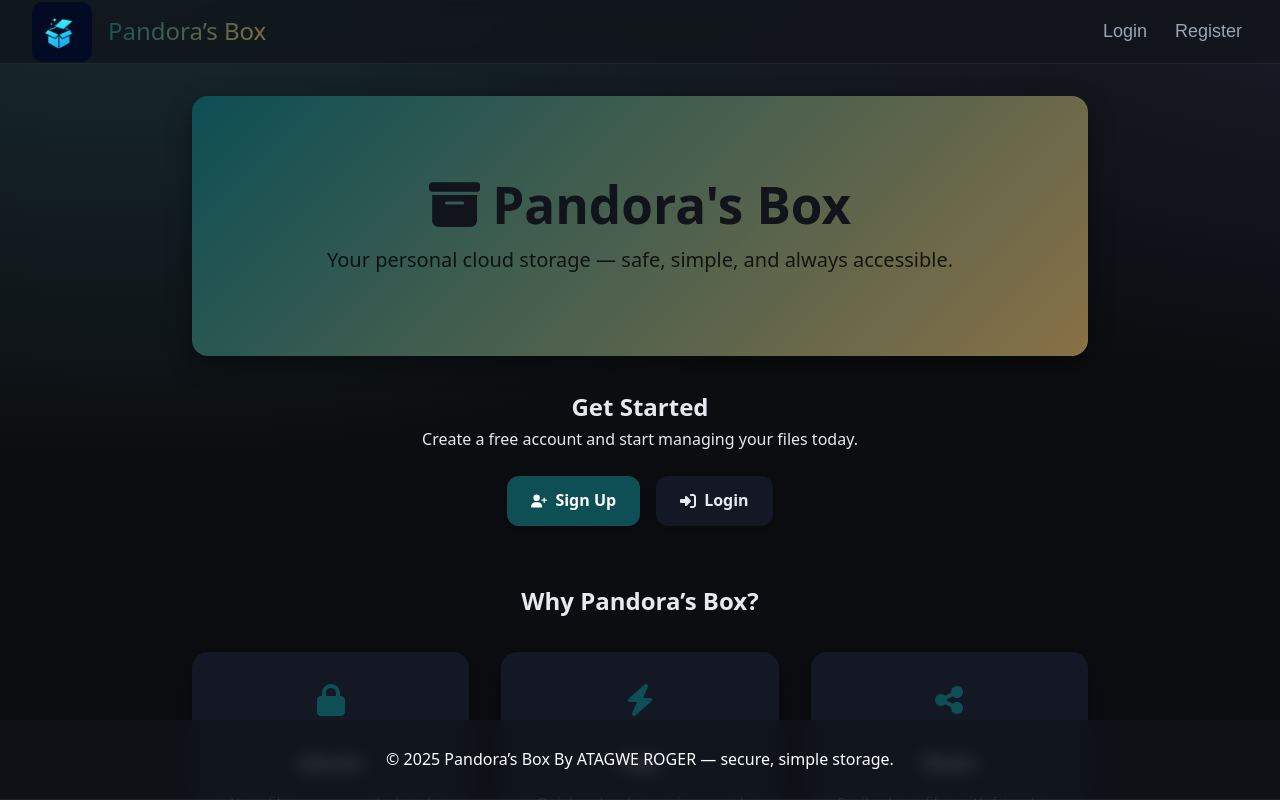
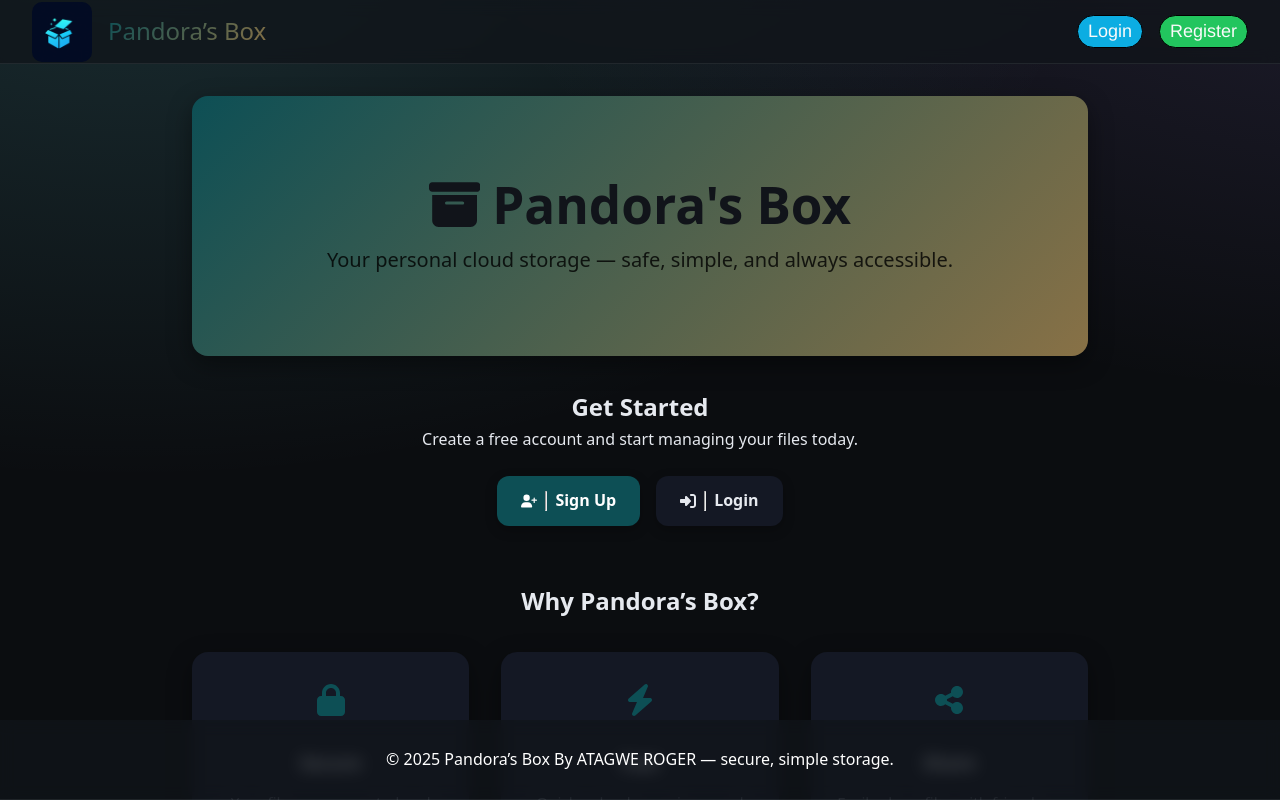
Before and after one commit to Metgala1/Pandora-s-box-, a React (Vite) app: page / in a window 1280 px wide. Built offline with nearby package versions, Linux system fonts and the light colour scheme.

Commit message:
added some styles to the login and register button

```diff
--- a/src/components/Main.jsx
+++ b/src/components/Main.jsx
@@ -22,7 +22,9 @@ const Main = () => {
 
   return (
     <main className={styles.mainContainer}>
+      {!user &&
       <header className={styles.heroSection}>
+
         <div className={styles.heroContent}>
           <h1>
             <FaBoxArchive /> Pandora's Box
@@ -31,7 +33,9 @@ const Main = () => {
             Your personal cloud storage — safe, simple, and always accessible.
           </p>
         </div>
+
       </header>
+      }
 
       {!user ? (
         <section className={styles.authSection}>
@@ -40,12 +44,12 @@ const Main = () => {
           <div className={styles.authBtn}>
             <Link to={"signup"}>
             <p className={`${styles.btn} ${styles.signupBtn}`} href="/register">
-              <FaUserPlus /> Sign Up
+              <FaUserPlus /> <hr></hr>Sign Up
             </p>
             </Link>
             <Link to={"login"}>
             <p className={`${styles.btn} ${styles.loginBtn}`} href="/login">
-              <FaRightToBracket /> Login
+              <FaRightToBracket /><hr></hr> Login
             </p>
             </Link>
           </div>
@@ -74,6 +78,7 @@ const Main = () => {
 
       <section className={styles.features}>
         {!user && <h2>Why Pandora’s Box?</h2>}
+        {!user &&
         <div className={styles.featureGrid}>
           <div className={styles.featureCard}>
             <FaLock className={styles.icon} size={32} />
@@ -96,6 +101,7 @@ const Main = () => {
             <p>Access your files on desktop, tablet, or mobile seamlessly.</p>
           </div>
         </div>
+        }
       </section>
 
       <section className={styles.cta}>
--- a/src/styles/Main.module.css
+++ b/src/styles/Main.module.css
@@ -22,6 +22,11 @@
   margin-top: 12vh;
   margin-bottom: 12vh;
   color: var(--text);
+}
+
+hr{
+  color: var(--text);
+  height: 20px;
 }
 
 /* ====== Hero ====== */
--- a/src/styles/Navbar.module.css
+++ b/src/styles/Navbar.module.css
@@ -81,6 +81,9 @@
     border: none;
     color: var(--muted);
     font-size: large;
+    border: 1px solid black;
+    border-radius: 20px;
+    padding: 5px 10px;
 }
 
 .loginBtn:hover{
@@ -102,6 +105,17 @@
     display: flex;
     gap: 1rem;
 }
+.registerBtn{
+    background: #22c55e;
+    color: rgb(250, 250, 250);
+    font-family: 'Franklin Gothic Medium', 'Arial Narrow', Arial, sans-serif;
+}
+.loginBtn{
+    background: rgb(12, 173, 226);
+    color: rgb(250, 250, 250);
+    font-family: 'Franklin Gothic Medium', 'Arial Narrow', Arial, sans-serif;
+}
+
 
 @media (max-width: 768px) {
     .navBar{
```
